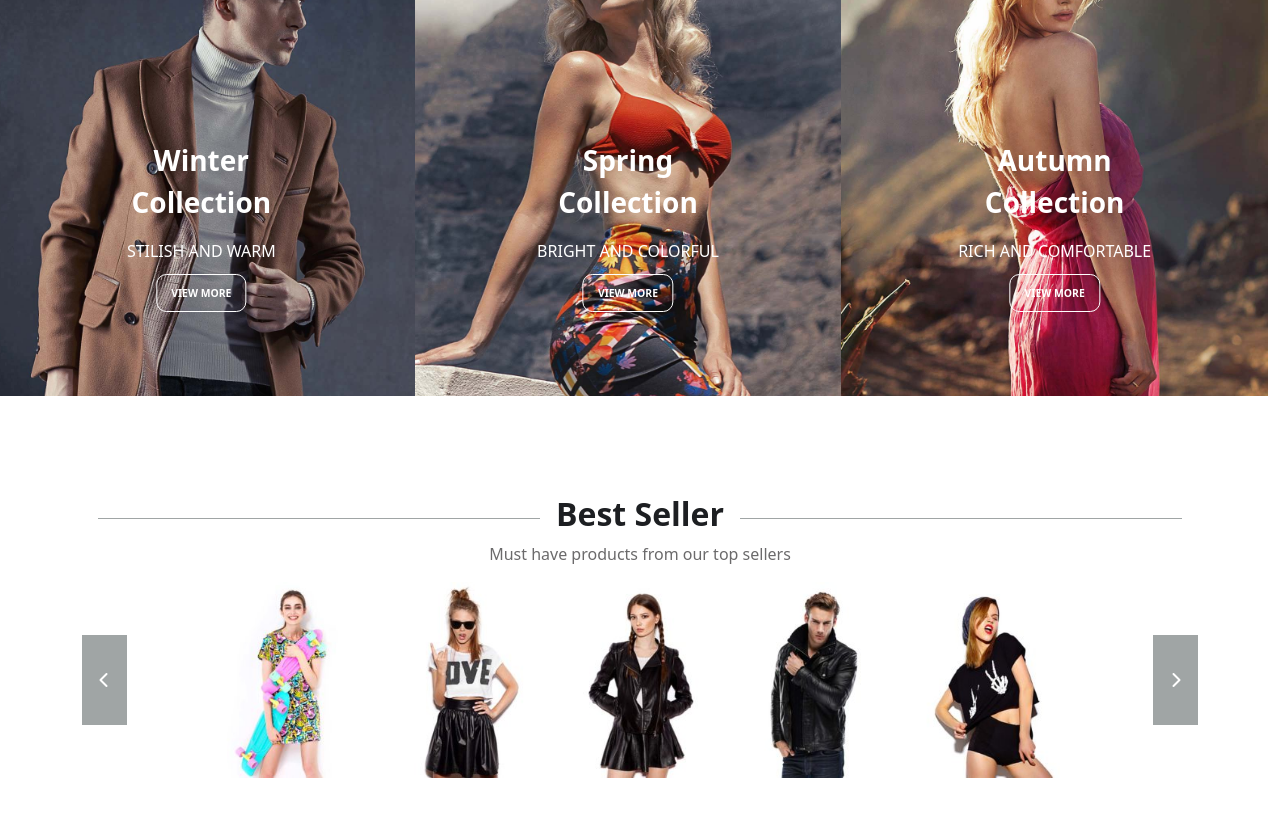
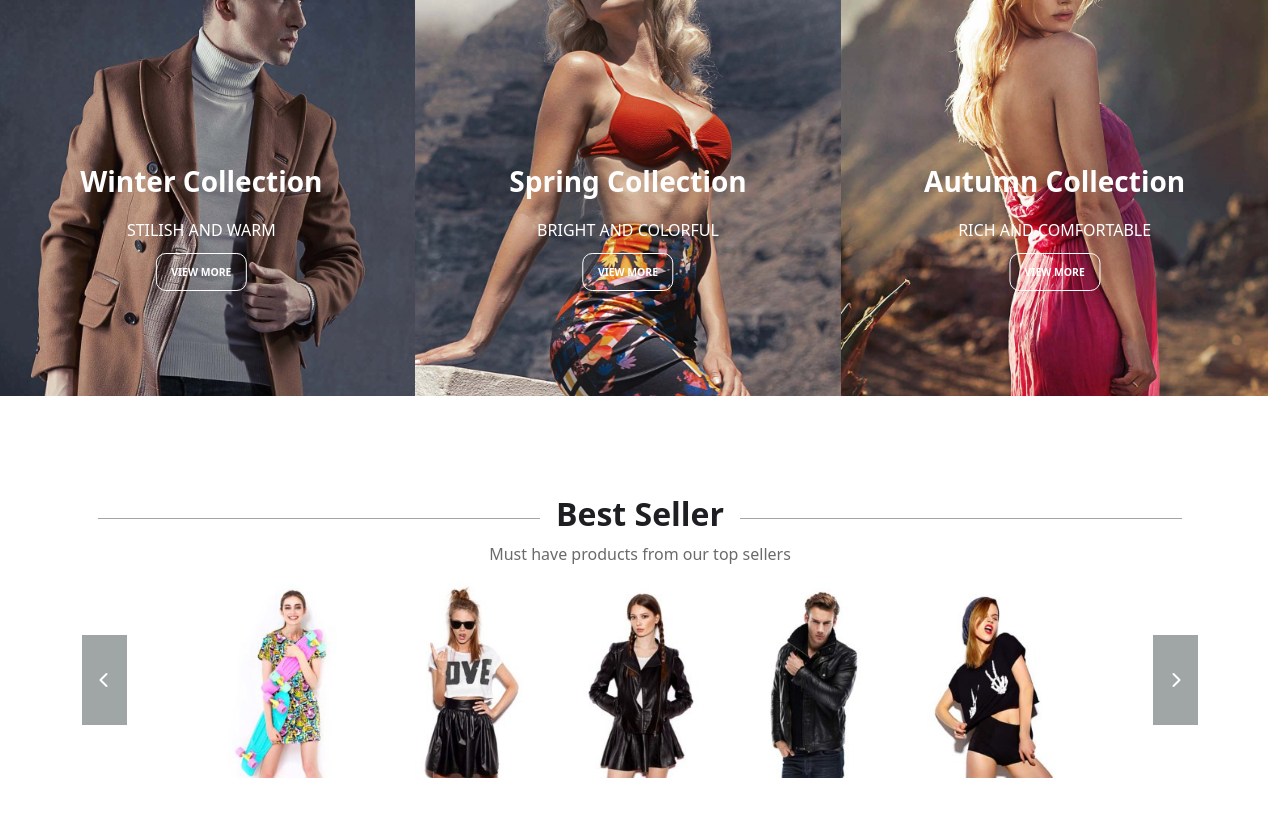
Before and after one commit to giovannilampis/proj-html-vuejs, a Vue app: page / in a window 1280 px wide. Shown: the part 1640-2457 px from the top of the page. Built offline with nearby package versions, Linux system fonts and the light colour scheme.

Commit message:
add title_card css class to CollectionCard.vue

```diff
--- a/src/components/BlogArticlesComp.vue
+++ b/src/components/BlogArticlesComp.vue
@@ -51,6 +51,7 @@ export default {
 @use '../style/partials/variables' as *;
 
 @use '../style/partials/mixins' as *;
+
 .image-container {
     width: 100%;
 }
--- a/src/components/CollectionCard.vue
+++ b/src/components/CollectionCard.vue
@@ -20,7 +20,7 @@
 
             <div class="collection_text">
 
-                <p class="fs-3 fw-bold">{{ season.title }}</p>
+                <p class="title_card fs-3">{{ season.title }}</p>
 
                 <p class="text-uppercase fw-light">{{ season.description }}</p>
 
@@ -37,6 +37,11 @@
 @use '../style/partials/variables' as *;
 
 @use '../style/partials/mixins' as *;
+
+.title_card {
+    white-space: nowrap;
+    font-weight: bold;
+}
 .collection_text {
     position: absolute;
     top: 65%;
```
Lines whose indentation alone changed are shown as unchanged.
